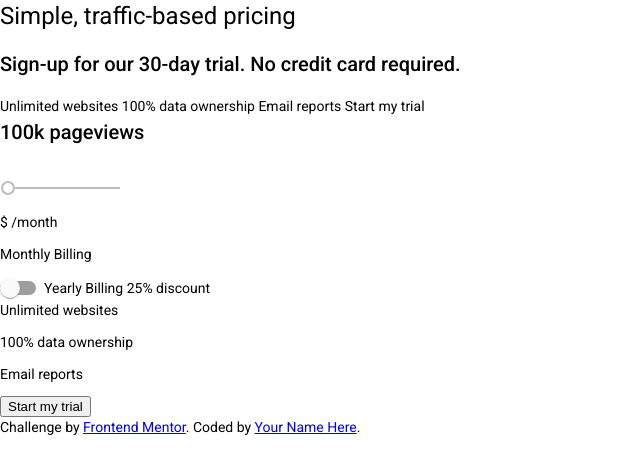
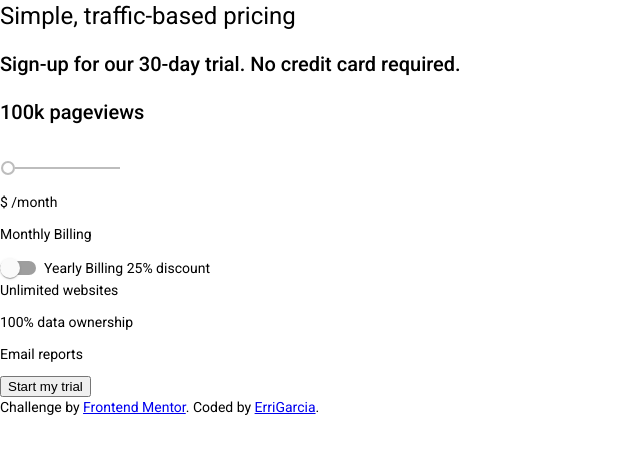
Before and after one commit to ErriGarcia/interactive-pricing, an Angular app: page / in a window 1280 px wide. Shown: the top 474 px of the page, without its empty margins (0-640 px from the left). Built offline with nearby package versions, Linux system fonts and the light colour scheme.

Commit message:
fix: add component for footer

```diff
--- a/angular.json
+++ b/angular.json
@@ -1,5 +1,8 @@
 {
   "$schema": "./node_modules/@angular/cli/lib/config/schema.json",
+  "cli": {
+    "analytics": false
+  },
   "version": 1,
   "newProjectRoot": "projects",
   "projects": {
--- a/src/app/app.component.html
+++ b/src/app/app.component.html
@@ -1,13 +1,4 @@
 <h1>{{ title }}</h1>
 <h2>{{ subtitle }}</h2>
-Unlimited websites
-100% data ownership
-Email reports
-
-Start my trial
 <app-card></app-card>
-
-<div class="attribution">
-  Challenge by <a href="https://www.frontendmentor.io?ref=challenge" target="_blank">Frontend Mentor</a>.
-  Coded by <a href="#">Your Name Here</a>.
-</div>
+<app-footer></app-footer>
--- a/src/app/footer/footer.component.html
+++ b/src/app/footer/footer.component.html
@@ -1 +1,5 @@
-<p>footer works!</p>
+<div class="attribution">
+    Challenge by
+    <a href="https://www.frontendmentor.io?ref=challenge" target="_blank">Frontend Mentor</a>.
+    Coded by <a href="https://www.frontendmentor.io/profile/ErriGarcia" target="_blank">ErriGarcia</a>.
+</div>
```
